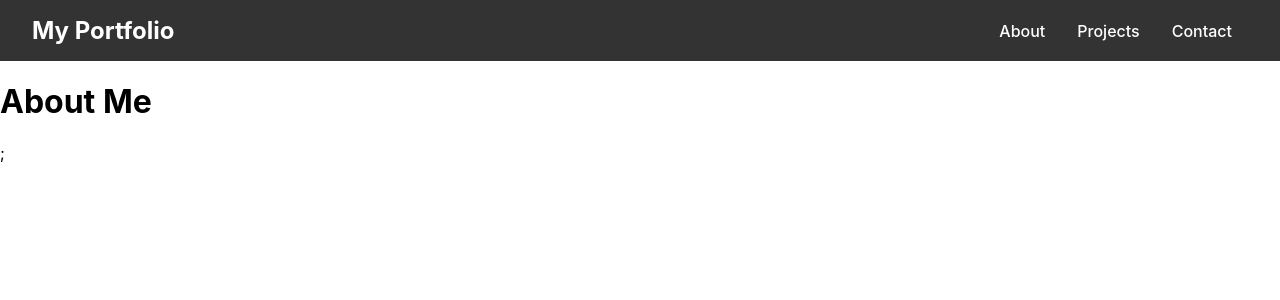
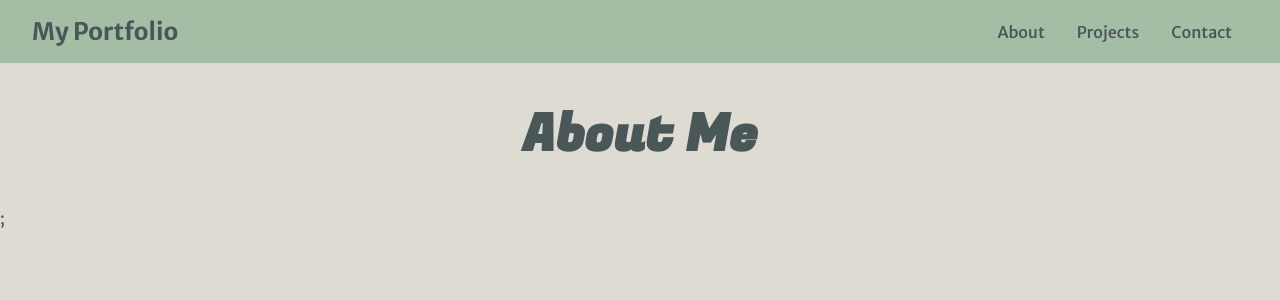
Before and after one commit to BrigeLub/localportfolio, a React (Create React App) app: page /about in a window 1280 px wide. Shown: the top 300 px of the page. Built offline with nearby package versions, Linux system fonts and the light colour scheme.

Commit message:
Styling 1

```diff
--- a/public/index.html
+++ b/public/index.html
@@ -1,8 +1,15 @@
-<!DOCTYPE html>
+<!doctype html>
 <html lang="en">
   <head>
     <meta charset="utf-8" />
     <link rel="icon" href="%PUBLIC_URL%/favicon.ico" />
+    <link rel="preconnect" href="https://fonts.googleapis.com" />
+    <link rel="preconnect" href="https://fonts.gstatic.com" crossorigin />
+    <link
+      href="https://fonts.googleapis.com/css2?family=Fugaz+One&family=Merriweather+Sans:ital,wght@0,300..800;1,300..800&display=swap"
+      rel="stylesheet"
+    />
+
     <meta name="viewport" content="width=device-width, initial-scale=1" />
     <meta name="theme-color" content="#000000" />
     <meta
--- a/src/App.css
+++ b/src/App.css
@@ -1,38 +1,21 @@
-.App {
-  text-align: center;
+:root {
+  --primary-color: #a3bea4;
+  --background-color: #dedbd2;
+  --text-color: #4a5759;
+  --hover-color: #f1f367;
+  --header-font: "Fugaz One", sans-serif;
+  --body-font: "Merriweather Sans", sans-serif;
 }
 
-.App-logo {
-  height: 40vmin;
-  pointer-events: none;
+body {
+  font-family: var(--body-font);
+  background-color: var(--background-color);
+  color: var(--text-color);
 }
 
-@media (prefers-reduced-motion: no-preference) {
-  .App-logo {
-    animation: App-logo-spin infinite 20s linear;
-  }
+h1 {
+  font-family: var(--header-font);
+  text-align: center;
+  font-size: 4vw;
+  color: var(--text-color);
 }
-
-.App-header {
-  background-color: #282c34;
-  min-height: 100vh;
-  display: flex;
-  flex-direction: column;
-  align-items: center;
-  justify-content: center;
-  font-size: calc(10px + 2vmin);
-  color: white;
-}
-
-.App-link {
-  color: #61dafb;
-}
-
-@keyframes App-logo-spin {
-  from {
-    transform: rotate(0deg);
-  }
-  to {
-    transform: rotate(360deg);
-  }
-}
--- a/src/components/Header.css
+++ b/src/components/Header.css
@@ -4,24 +4,28 @@
     justify-content: space-between;
     align-items: center;
     padding: 1rem 2rem;
-    background-color: #333;
-    color: white;
+    background-color: var(--primary-color);
+    color: var(--text-color);
   }
 
   .header__logo a {
-    color: white;
+    color: var(--text-color);
     font-size: 1.5rem;
     font-weight: bold;
     text-decoration: none;
   }
 
   .header__nav a {
-    color: white;
+    color: var(--text-color);
     text-decoration: none;
     margin: 0 1rem;
     font-weight: 500;
   }
 
   .header__nav a:hover {
-    color: #ffcc00; /* A highlight color */
+    color: var(--hover-color);
   }
+
+  .header__logo a:hover {
+    color: var(--hover-color);
+  }
```
